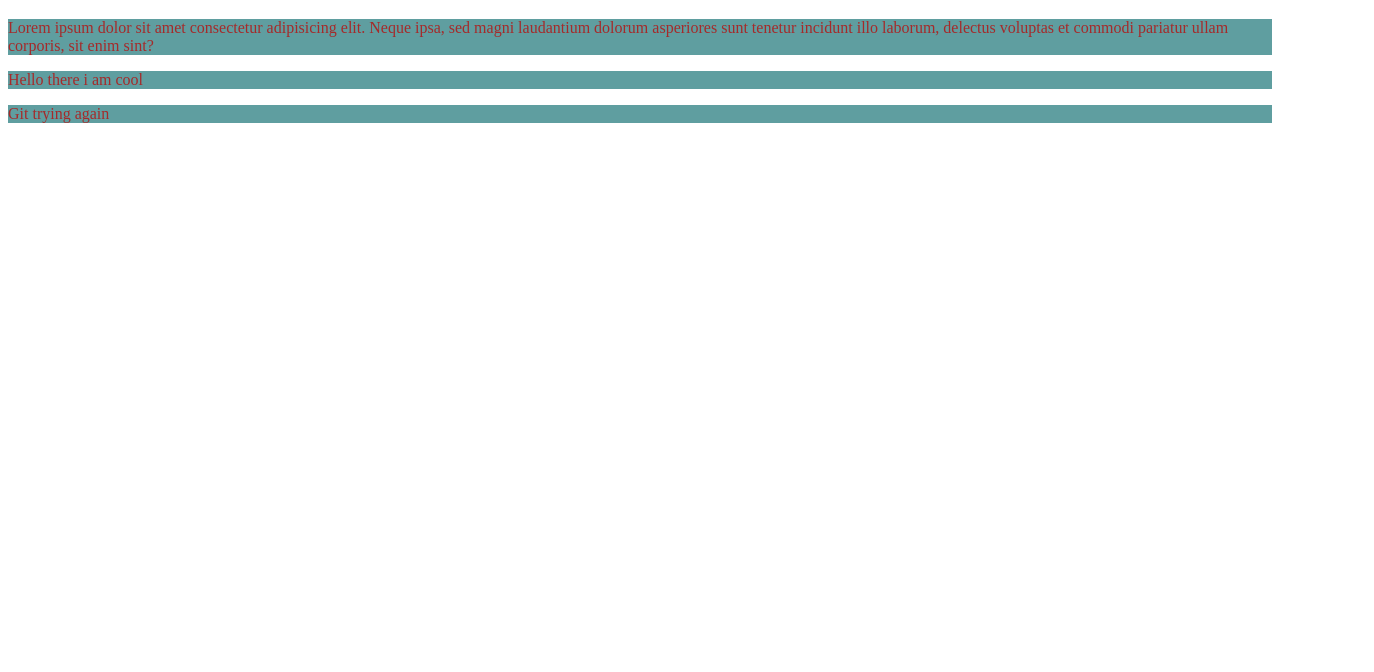
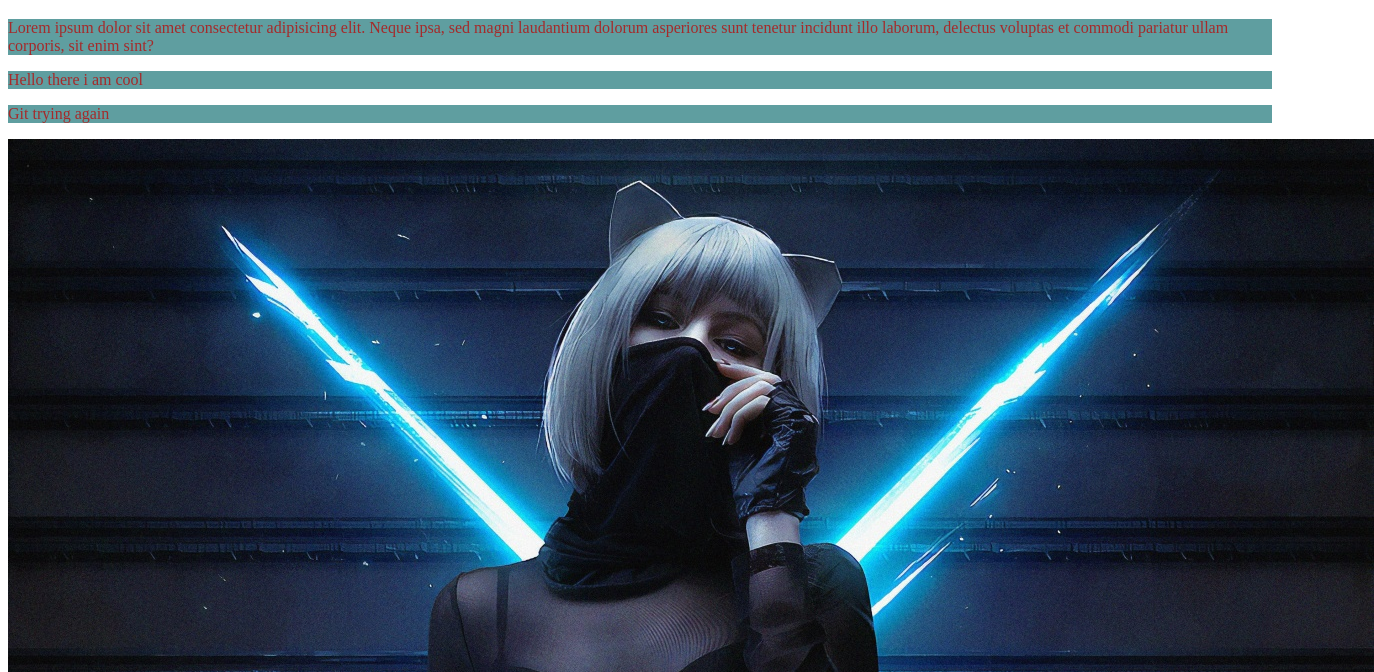
Before and after one commit to showrab09/my-second-repo, a plain HTML site: page index.html in a window 1280 px wide. Shown: the part 128-800 px from the top of the page, 1374 px wide, since content can reach past the window. Drawn offline with Linux system fonts and the light colour scheme.

Commit message:
Bad girl Image

```diff
--- a/index.html
+++ b/index.html
@@ -14,5 +14,6 @@
     <p>Lorem ipsum dolor sit amet consectetur adipisicing elit. Neque ipsa, sed magni laudantium dolorum asperiores sunt tenetur incidunt illo laborum, delectus voluptas et commodi pariatur ullam corporis, sit enim sint?</p>
     <p>Hello there i am cool</p>
     <p>Git trying again</p>
+    <img src="bad.jpg" alt="">
 </body>
 </html>
```
Also changed, not shown: bad.jpg (added).
